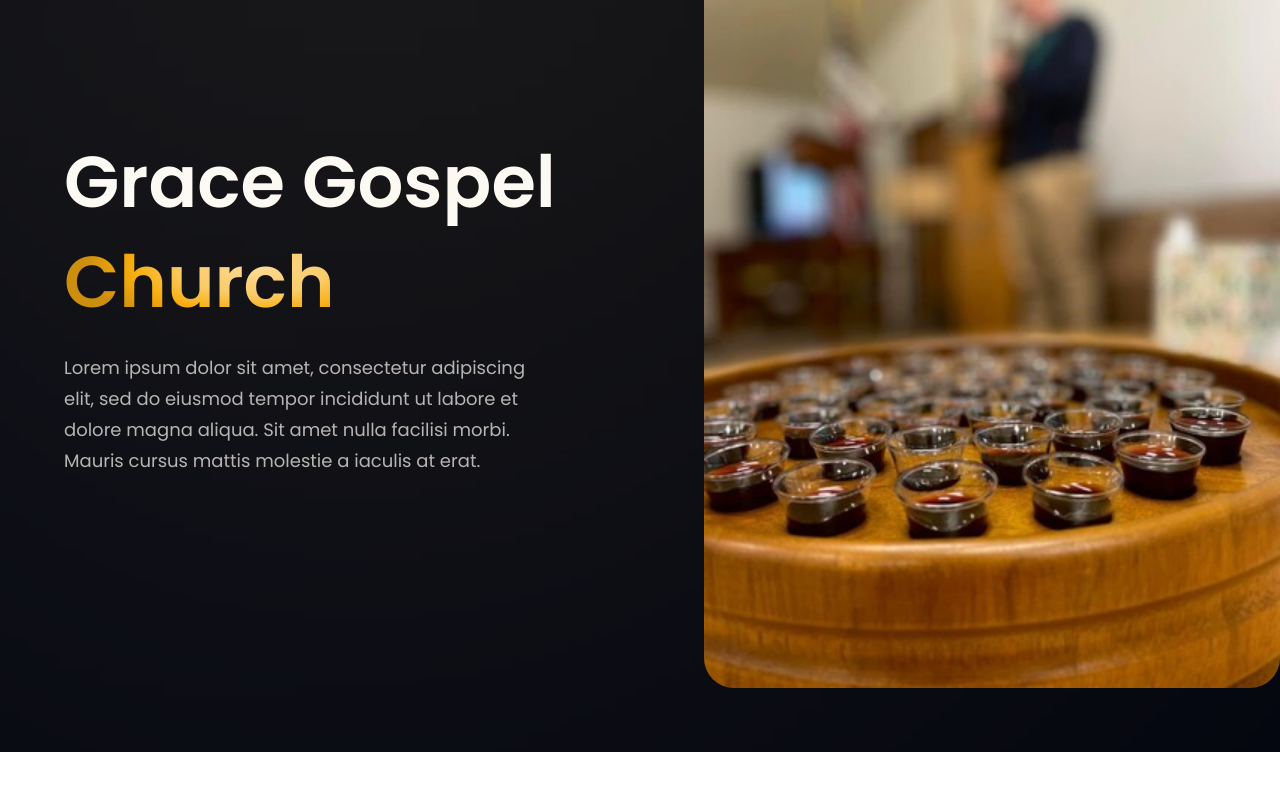
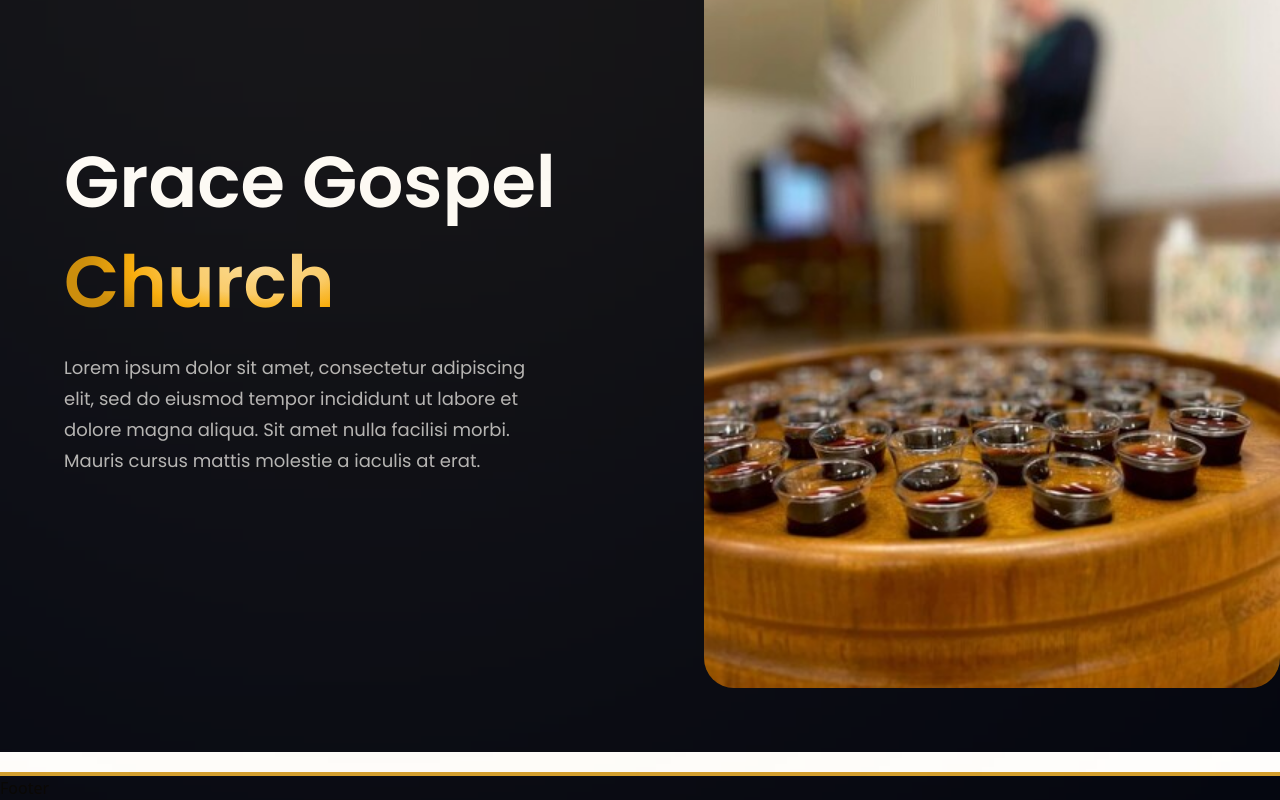
Before and after one commit to rdborrell/GGC-site, a React (Vite) app in the folder GGC-site/: page / in a window 1280 px wide. Shown: the part 232-1032 px from the top of the page. Before the commit the page ends 984 px from the top, so only its background shows below. Built offline with nearby package versions, Linux system fonts and the light colour scheme.

Commit message:
add footer to App.jsx

```diff
--- a/GGC-site/src/App.jsx
+++ b/GGC-site/src/App.jsx
@@ -1,18 +1,17 @@
-import React from 'react'
-import styles from './style'
+import React from "react";
+import styles from "./style";
 
-import { NavBar, Hero, Footer} from "./components"
+import { NavBar, Hero, Footer } from "./components";
 
 const App = () => {
     return (
-    <div className='bg-transparent'>
-      <div className='w-full overflow-hidden'>
+        <div className="bg-transparent h-screen bg-primary">
+            <div className="w-full overflow-hidden">
                 <div className={`${styles.paddingX} ${styles.flexCenter}`}>
                     <div className={`${styles.boxWidth}`}>
                         <NavBar />
                     </div>
                 </div>
-
 
                 <div className={`bg-primary ${styles.flexStart}`}>
                     <div className={`${styles.boxWidth}`}>
@@ -21,13 +20,17 @@
                 </div>
 
                 <div className={`bg-primary ${styles.paddingX} ${styles.flexStart}`}>
-          <div className={`${styles.boxWidth}`}>
+                    <div className={`${styles.boxWidth}`}></div>
+                </div>
+
+                <div className={`bg-primary`}>
+                    <div className="w-full mt-5 border-t-4 border-[#d39e2c]">
+                        <Footer />
                     </div>
                 </div>
-
             </div>
         </div>
-  )
-}
+    );
+};
 
-export default App
+export default App;
```
Lines whose indentation alone changed are shown as unchanged.
